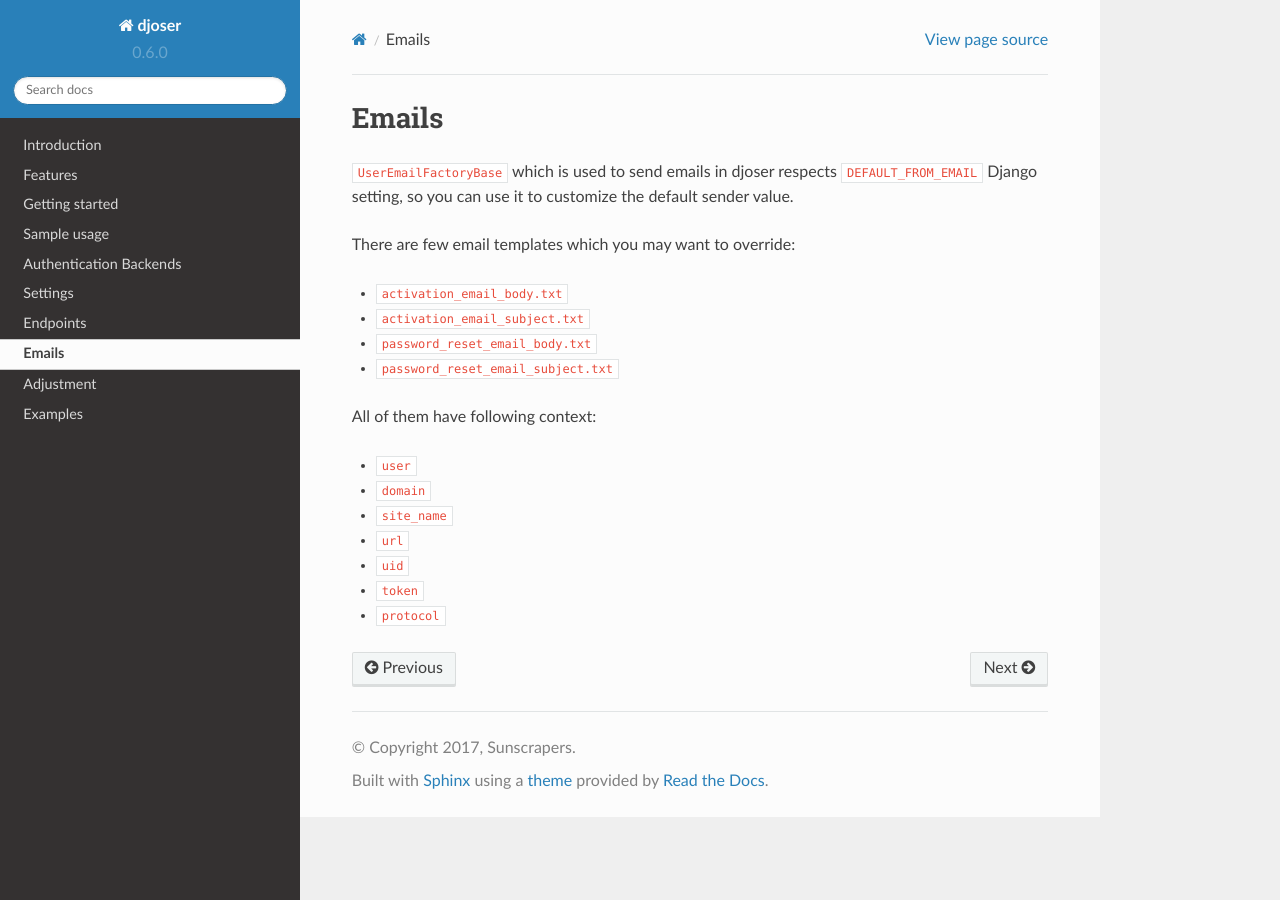
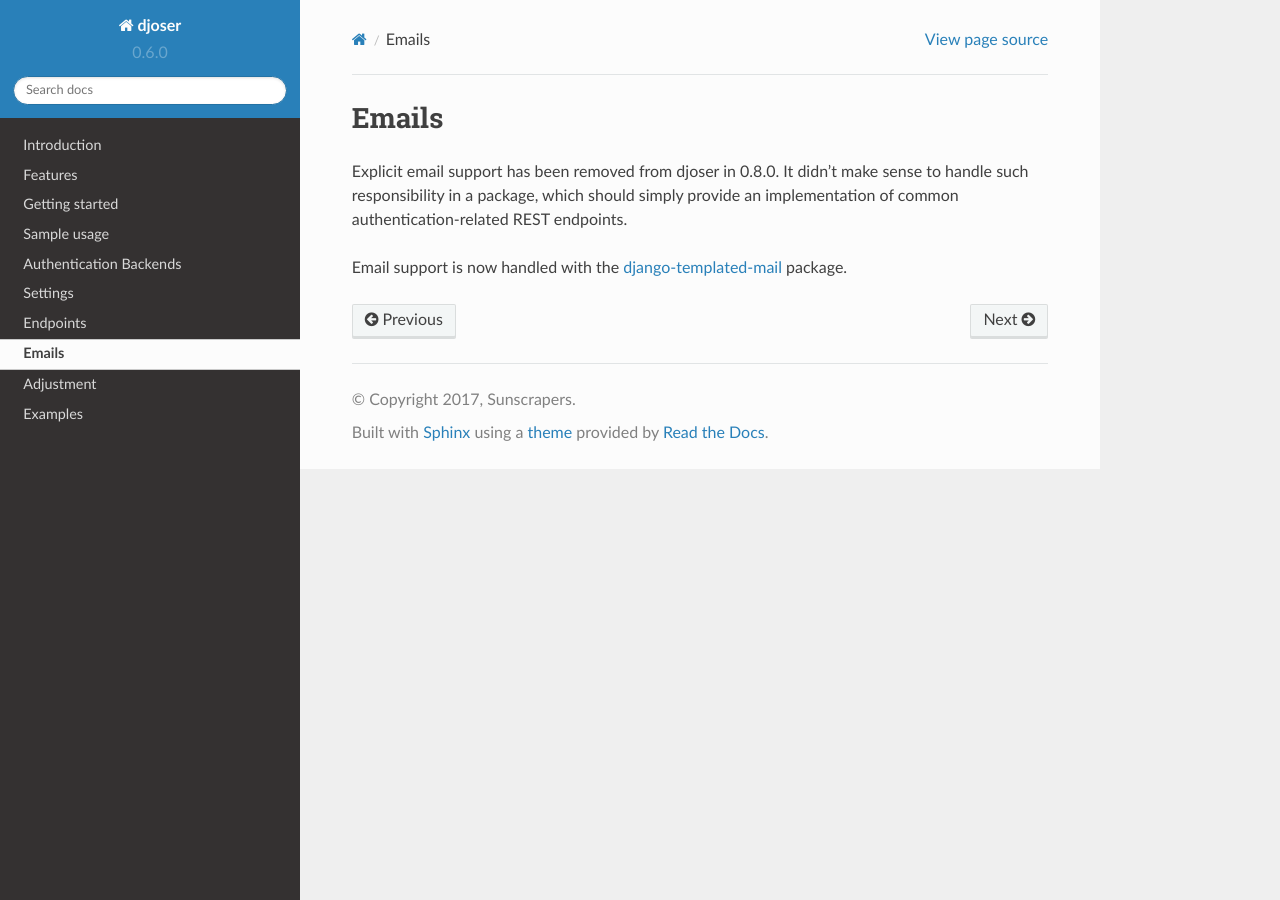
Before and after one commit to sunscrapers/djoser, a Sphinx documentation site: the page built from docs/source/emails.rst, in a window 1280 px wide. Built offline with Sphinx 7.4.7 and the Read the Docs theme 2.0.0, drawn with Linux system fonts in a browser that asks for light colours.

Commit message:
Update docs to reflect on email changes

```diff
--- a/docs/source/emails.rst
+++ b/docs/source/emails.rst
@@ -1,23 +1,9 @@
 Emails
 ======
 
-``UserEmailFactoryBase`` which is used to send emails in djoser respects
-``DEFAULT_FROM_EMAIL`` Django setting, so you can use it to customize
-the default sender value.
+Explicit email support has been removed from djoser in 0.8.0.
+It didn't make sense to handle such responsibility in a package, which should
+simply provide an implementation of common authentication-related REST endpoints.
 
-There are few email templates which you may want to override:
-
-* ``activation_email_body.txt``
-* ``activation_email_subject.txt``
-* ``password_reset_email_body.txt``
-* ``password_reset_email_subject.txt``
-
-All of them have following context:
-
-* ``user``
-* ``domain``
-* ``site_name``
-* ``url``
-* ``uid``
-* ``token``
-* ``protocol``
+Email support is now handled with the `django-templated-mail <https://github.com/sunscrapers/django-templated-mail>`_
+package.
```
Also changed, not shown: docs/source/settings.rst (+1 -19 lines).
